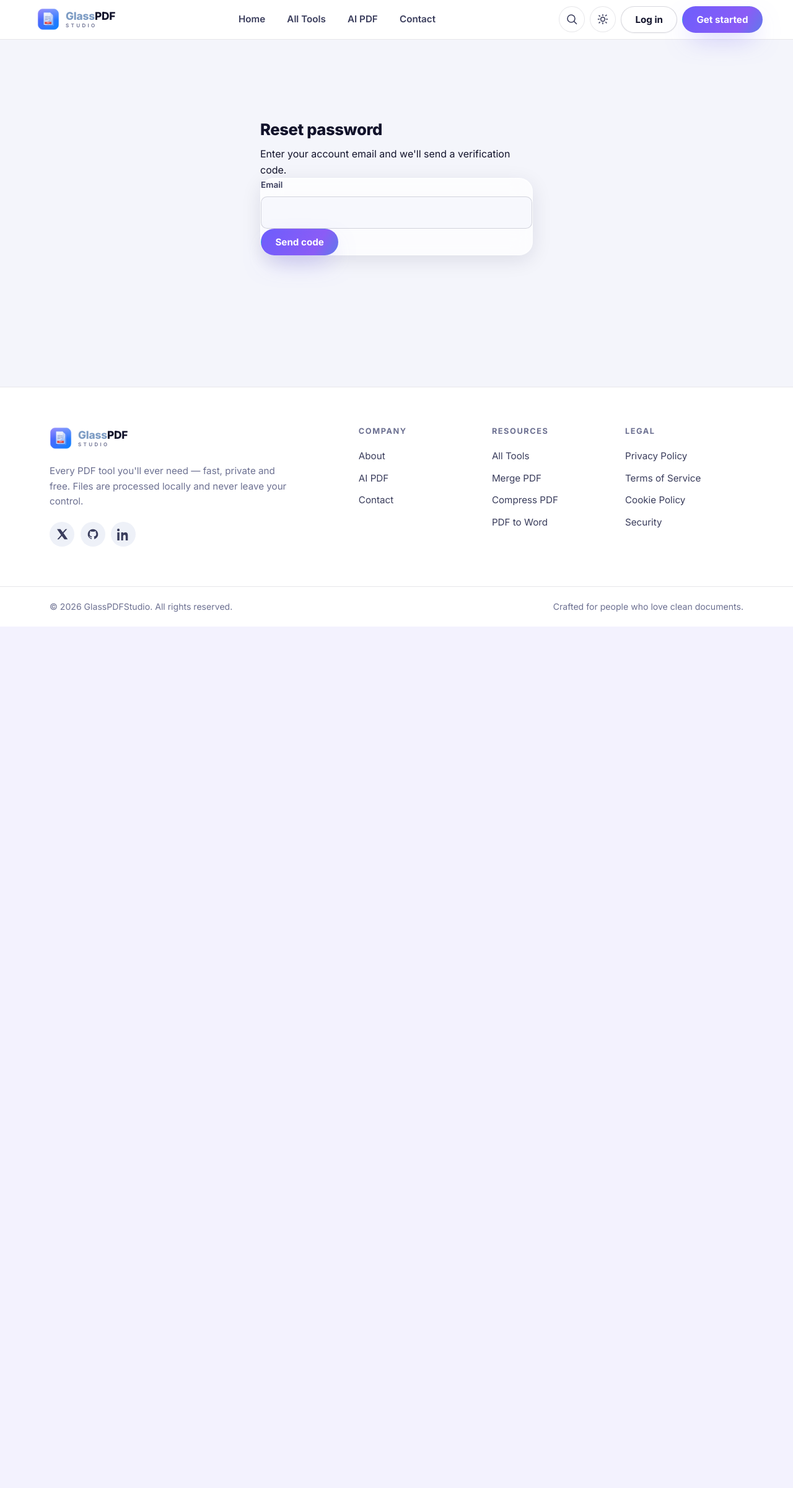
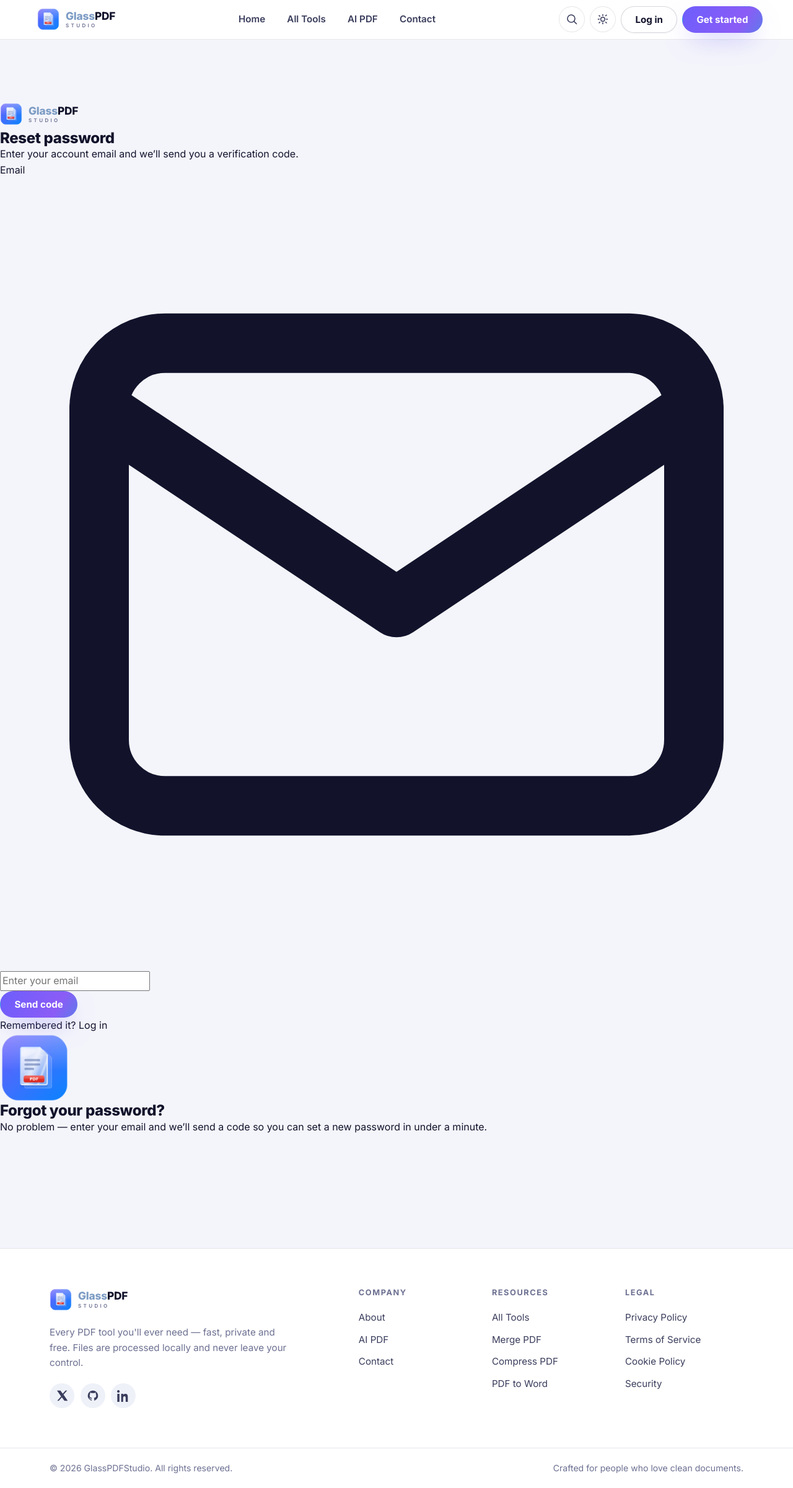
Before and after one commit to ToheedJutt/glasspdfstudio, a Flask app: page /auth/forgot in a window 1280 px wide. Shown: the whole page at 62% size. Before the commit the page ends 1011 px from the top, so only its background shows below. Run offline with Flask 3, Linux system fonts and the light colour scheme; some libraries are stand-ins or nearby versions.

Commit message:
Auth redesign: forgot password page to match

```diff
--- a/GlassPDFStudio/templates/forgot.html
+++ b/GlassPDFStudio/templates/forgot.html
@@ -4,17 +4,34 @@
 {% block body_class %}page-auth{% endblock %}
 
 {% block main %}
-  <section class="auth">
-    <div class="container">
-      <h1>Reset password</h1>
-      <p>Enter your account email and we'll send a verification code.</p>
-      <form method="post" class="glass-card">
-        <div class="field">
-          <label class="field__label">Email</label>
-          <input class="field__control" type="email" name="email" required>
-        </div>
-        <button class="btn btn--primary" type="submit">Send code</button>
-      </form>
+  <section class="auth-split">
+    <div class="auth-main">
+      <div class="auth-inner">
+        <a class="brand auth-brand" href="{{ url_for('home.index') }}" aria-label="{{ APP_NAME }} home">
+          <span class="brand__lockup"><img class="brand__logo" src="{{ url_for('static', filename='icons/icon-192.png') }}" alt="" width="44" height="44"><span class="brand__word"><span class="brand__name"><span class="brand__glass">Glass</span><span class="brand__pdf">PDF</span></span><span class="brand__studio">STUDIO</span></span></span>
+        </a>
+
+        <h1 class="auth-title">Reset password</h1>
+
+        <p class="auth-lead">Enter your account email and we’ll send you a verification code.</p>
+
+        <form method="post" class="auth-form">
+          <div class="auth-field">
+            <label class="auth-sr" for="forgot-email">Email</label>
+            <span class="auth-field__icon" aria-hidden="true"><svg viewBox="0 0 24 24" fill="none" stroke="currentColor" stroke-width="1.8" stroke-linecap="round" stroke-linejoin="round"><rect x="3" y="5" width="18" height="14" rx="2"/><path d="m3 7 9 6 9-6"/></svg></span>
+            <input id="forgot-email" type="email" name="email" placeholder="Enter your email" autocomplete="email" required>
+          </div>
+          <button class="btn btn--primary auth-btn" type="submit">Send code</button>
+        </form>
+
+        <p class="auth-switch">Remembered it? <a href="{{ url_for('auth.login') }}">Log in</a></p>
+      </div>
     </div>
+
+    <aside class="auth-aside">
+      <img class="auth-aside__icon" src="{{ url_for('static', filename='icons/icon-512.png') }}" alt="" width="112" height="112">
+      <h2>Forgot your password?</h2>
+      <p>No problem — enter your email and we’ll send a code so you can set a new password in under a minute.</p>
+    </aside>
   </section>
 {% endblock %}
```
